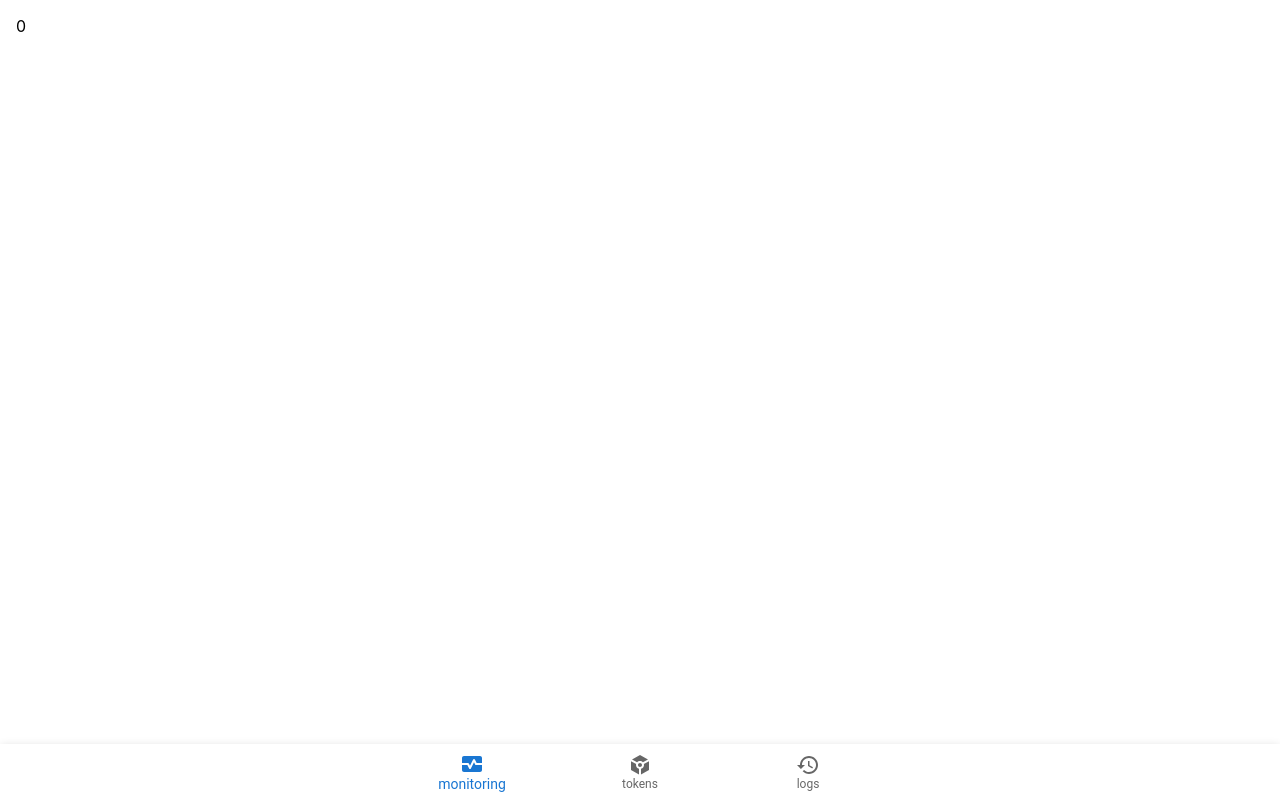
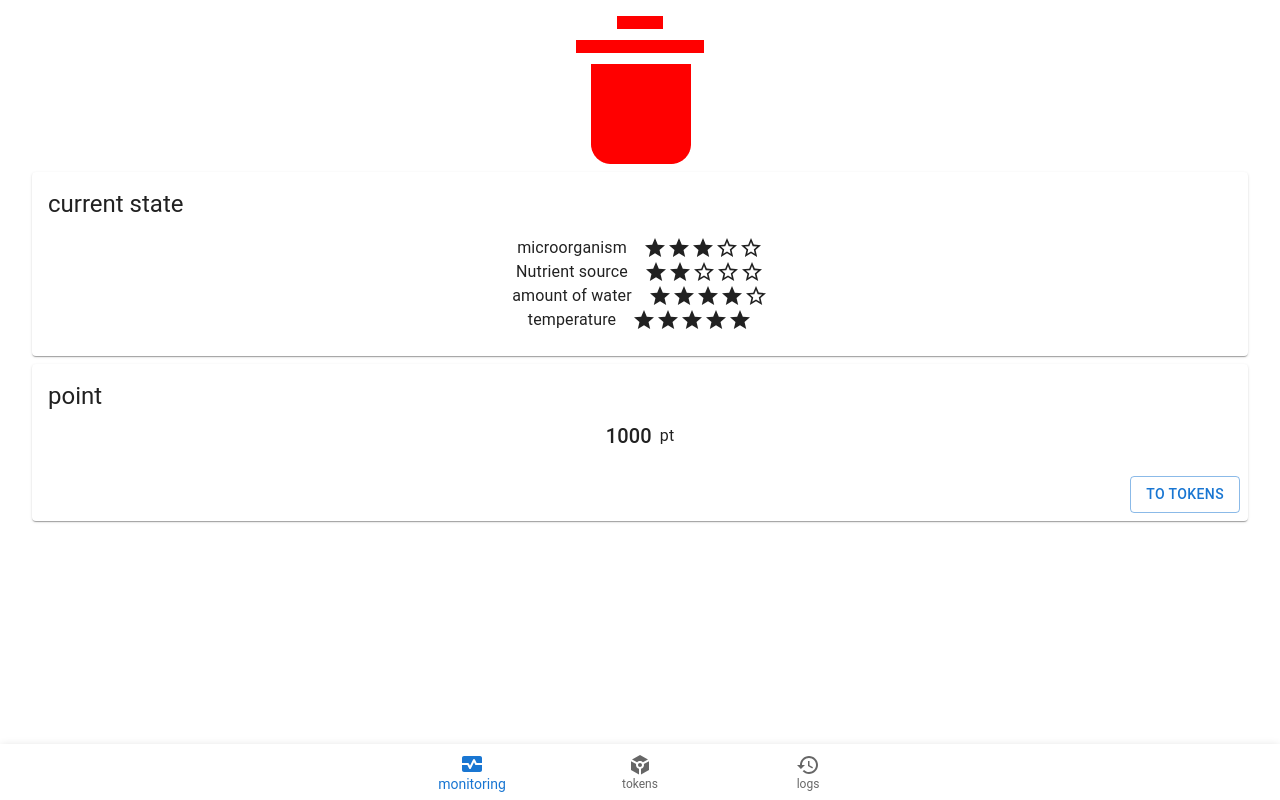
Before and after one commit to makishy/nftcompost, a Next.js app in the folder nftcompost/: page /composts in a window 1280 px wide. Built offline with nearby package versions, Linux system fonts and the light colour scheme.

Commit message:
add monitoring draft page

```diff
--- /dev/null
+++ b/nftcompost/components/Compost.tsx
@@ -0,0 +1,18 @@
+import { Stack } from '@mui/material'
+import React from 'react'
+
+type CompostProps = {
+  color?: 'red'
+}
+export const CompostImg: React.FC<CompostProps> = (props) => {
+  const { color } = props
+  return (
+    <Stack direction='row' justifyContent='center' margin={4}>
+      {color === 'red' ? (
+        <img src='/CompostRed.png' />
+      ) : (
+        <img src='/Compost.png' />
+      )}
+    </Stack>
+  )
+}
--- /dev/null
+++ b/nftcompost/components/Gauge.tsx
@@ -0,0 +1,23 @@
+import { Stack } from '@mui/system'
+import React from 'react'
+import StarIcon from '@mui/icons-material/Star'
+import StarBorderIcon from '@mui/icons-material/StarBorder'
+
+type GaugeProps = {
+  amount: number
+  max: number
+}
+export const Gauge: React.FC<GaugeProps> = (props) => {
+  const { amount, max } = props
+  const a = amount > max ? max : amount
+  const amountStars = [...Array(a)].map((_, i) => <StarIcon key={i} />)
+  const emptyStars = [...Array(max - a)].map((_, i) => (
+    <StarBorderIcon key={i} />
+  ))
+  return (
+    <Stack direction='row'>
+      {amountStars.map((s) => s)}
+      {emptyStars.map((s) => s)}
+    </Stack>
+  )
+}
--- /dev/null
+++ b/nftcompost/components/Monitoring.tsx
@@ -0,0 +1,19 @@
+import { Card, CardContent, CardHeader, Stack, Typography } from '@mui/material'
+import React, { ReactElement } from 'react'
+import { CompostImg } from './Compost'
+import { Gauge } from './Gauge'
+import { PageTemplate } from './PageTemplate'
+import { Point } from './Point'
+import { State } from './State'
+
+export const Monitoring = () => {
+  return (
+    <PageTemplate>
+      <Stack spacing={1}>
+        <CompostImg color='red' />
+        <State />
+        <Point />
+      </Stack>
+    </PageTemplate>
+  )
+}
--- /dev/null
+++ b/nftcompost/components/Point.tsx
@@ -0,0 +1,36 @@
+import {
+  Button,
+  Card,
+  CardActionArea,
+  CardActions,
+  CardContent,
+  Stack,
+  Typography,
+} from '@mui/material'
+import React from 'react'
+
+export const Point = () => {
+  return (
+    <Card>
+      <CardContent>
+        <Stack spacing={1}>
+          <Typography variant='h5'>point</Typography>
+          <Stack
+            direction='row'
+            justifyContent='center'
+            alignItems='center'
+            spacing={1}
+          >
+            <Typography variant='h6'>1000</Typography>
+            <Typography variant='body1'>pt</Typography>
+          </Stack>
+        </Stack>
+      </CardContent>
+      <CardActionArea>
+        <CardActions sx={{ justifyContent: 'end' }}>
+          <Button variant='outlined'>to tokens</Button>
+        </CardActions>
+      </CardActionArea>
+    </Card>
+  )
+}
--- /dev/null
+++ b/nftcompost/components/State.tsx
@@ -0,0 +1,42 @@
+import { Box, Card, CardContent, Stack, Typography } from '@mui/material'
+import React, { ReactElement } from 'react'
+import { Gauge } from './Gauge'
+
+export const State = () => {
+  return (
+    <Card>
+      <CardContent>
+        <Stack>
+          <Typography variant='h5'>current state</Typography>
+        </Stack>
+        <Box mt={2} />
+        <Stack>
+          <Display label='microorganism' gauge={<Gauge amount={3} max={5} />} />
+          <Display
+            label='Nutrient source'
+            gauge={<Gauge amount={2} max={5} />}
+          />
+          <Display
+            label='amount of water'
+            gauge={<Gauge amount={4} max={5} />}
+          />
+          <Display label='temperature' gauge={<Gauge amount={5} max={5} />} />
+        </Stack>
+      </CardContent>
+    </Card>
+  )
+}
+
+type DisplayProps = {
+  label: string
+  gauge: ReactElement
+}
+const Display: React.FC<DisplayProps> = (props) => {
+  const { label, gauge } = props
+  return (
+    <Stack direction='row' justifyContent='center' spacing={2}>
+      <Typography>{label}</Typography>
+      <>{gauge}</>
+    </Stack>
+  )
+}
--- a/nftcompost/pages/composts.tsx
+++ b/nftcompost/pages/composts.tsx
@@ -11,6 +11,7 @@ import MonitorHeartIcon from '@mui/icons-material/MonitorHeart'
 import TokenIcon from '@mui/icons-material/Token'
 import HistoryIcon from '@mui/icons-material/History'
 import { useState } from 'react'
+import { Monitoring } from '../components/Monitoring'
 
 const Compost: NextPage = () => {
   const router = useRouter()
@@ -18,7 +19,7 @@ const Compost: NextPage = () => {
   const [selectedTab, setSelectedTab] = useState(0)
   return (
     <PageTemplate>
-      {selectedTab}
+      {selectedTab === 0 ? <Monitoring /> : <></>}
       <Paper
         sx={{ position: 'fixed', bottom: 0, left: 0, right: 0 }}
         elevation={3}
```
Also changed, not shown: nftcompost/components/BuyCompost.tsx (+3 -4 lines), nftcompost/public/CompostRed.png (added).
